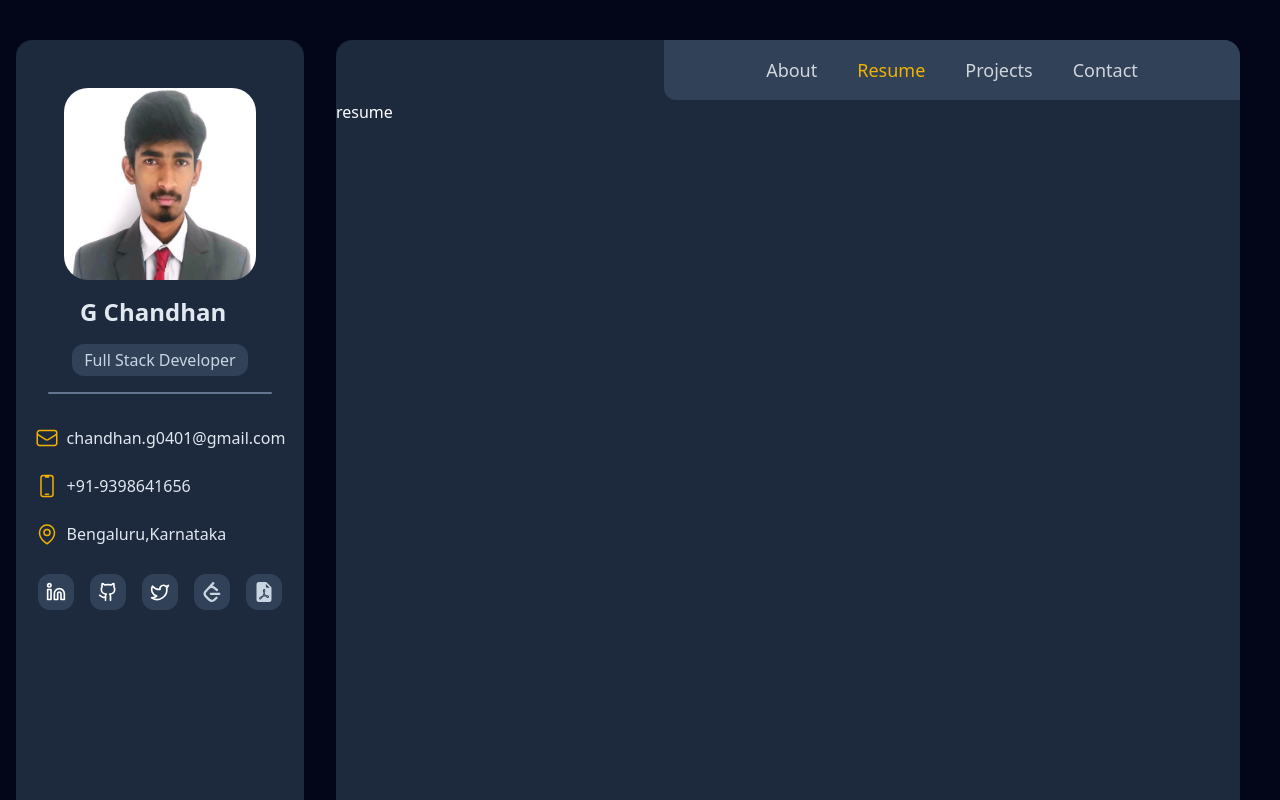
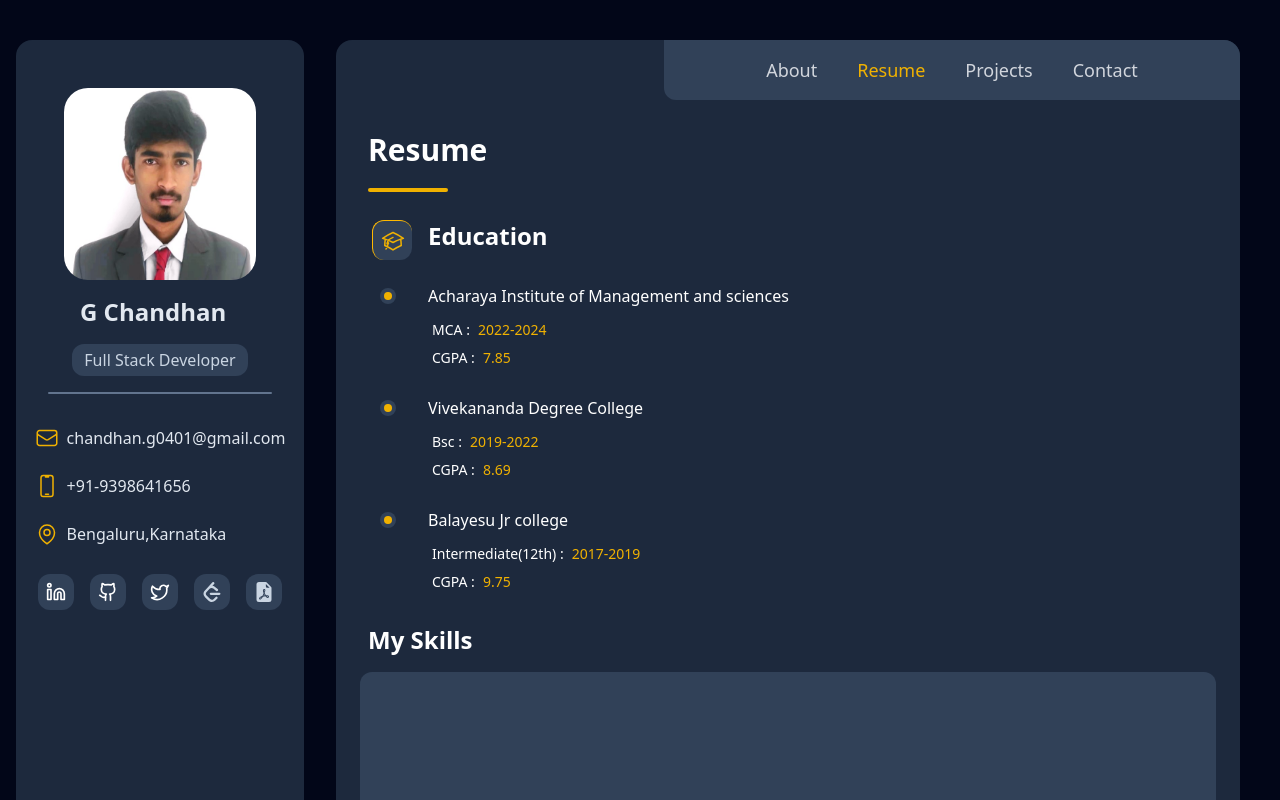
Before and after one commit to chandhan12/G-chandhan, a React (Vite) app: page /Resume in a window 1280 px wide. Shown: the top 800 px of the page. Built offline with nearby package versions, Linux system fonts and the light colour scheme.

Commit message:
added education to the resume page

```diff
--- a/src/Icons/Icons.jsx
+++ b/src/Icons/Icons.jsx
@@ -29,3 +29,13 @@ export const developmentIcon=<svg xmlns="http://www.w3.org/2000/svg" width="24"
 export const CloudIcon=<svg xmlns="http://www.w3.org/2000/svg" fill="none" viewBox="0 0 24 24" stroke-width="1.5" stroke="currentColor" className="h-12 w-12 text-yellow-500">
                             <path stroke-linecap="round" stroke-linejoin="round" d="M2.25 15a4.5 4.5 0 0 0 4.5 4.5H18a3.75 3.75 0 0 0 1.332-7.257 3 3 0 0 0-3.758-3.848 5.25 5.25 0 0 0-10.233 2.33A4.502 4.502 0 0 0 2.25 15Z" />
                             </svg>
+
+export const bookIcon=<svg xmlns="http://www.w3.org/2000/svg" fill="none" viewBox="0 0 24 24" stroke-width="1.5" stroke="currentColor" className="h-6 w-6 text-yellow-500">
+                            <path stroke-linecap="round" stroke-linejoin="round" d="M4.26 10.147a60.438 60.438 0 0 0-.491 6.347A48.62 48.62 0 0 1 12 20.904a48.62 48.62 0 0 1 8.232-4.41 60.46 60.46 0 0 0-.491-6.347m-15.482 0a50.636 50.636 0 0 0-2.658-.813A59.906 59.906 0 0 1 12 3.493a59.903 59.903 0 0 1 10.399 5.84c-.896.248-1.783.52-2.658.814m-15.482 0A50.717 50.717 0 0 1 12 13.489a50.702 50.702 0 0 1 7.74-3.342M6.75 15a.75.75 0 1 0 0-1.5.75.75 0 0 0 0 1.5Zm0 0v-3.675A55.378 55.378 0 0 1 12 8.443m-7.007 11.55A5.981 5.981 0 0 0 6.75 15.75v-1.5" />
+                            </svg>
+
+export const pointIcon=<svg xmlns="http://www.w3.org/2000/svg" fill="none" viewBox="0 0 24 24" stroke-width="1.5" stroke="currentColor" className="h-2 w-2 text-yellow-500 bg-yellow-500 rounded-full">
+<path stroke-linecap="round" stroke-linejoin="round" d="m9.75 9.75 4.5 4.5m0-4.5-4.5 4.5M21 12a9 9 0 1 1-18 0 9 9 0 0 1 18 0Z" />
+</svg>
+
+// className="h-6 w-6 text-yellow-500"
--- /dev/null
+++ b/src/components/EducationCard.jsx
@@ -0,0 +1,27 @@
+import React from 'react'
+import { pointIcon } from '../Icons/Icons'
+
+const EducationCard = (props) => {
+    const {college,branch,year,cgpa}=props
+  return (
+    <div className='p-2 m-2 w-auto'>
+        <div className='flex flex-col'>
+          <div className='flex gap-8 items-center '>
+        <div className='bg-slate-700 h-4 w-4 flex justify-center items-center rounded-full'>{pointIcon}</div>
+          <div>
+            <p>{college}</p>
+
+          </div>
+          </div>
+          <div className='ml-12 mt-2'>
+            <p className='text-sm text-yellow-500 p-1'><span className='text-white mr-2 '>{branch } :</span>{year}</p>
+
+            <p className='text-sm text-yellow-500 p-1'><span className='text-white mr-2 '>CGPA :</span>{cgpa}</p>
+          </div>
+
+        </div>
+      </div>
+  )
+}
+
+export default EducationCard
--- a/src/components/Layout.jsx
+++ b/src/components/Layout.jsx
@@ -7,7 +7,7 @@ import Navbar from './Navbar'
 const Layout = () => {
   return (
     <div className='text-white md:flex-row  flex flex-col mt-10 '>
-        <div className='mb-2 pb-2 ml-4 mr-3 md:ml-4 md:mr-4'> <Sidebar/></div>
+        <div className='mb-2 pb-2 ml-4 mr-3 md:ml-4 md:mr-4 '> <Sidebar/></div>
         <div className='bg-slate-800 w-auto md:w-full h-auto mb-4 ml-4 mr-3  md:mr-10 rounded-2xl'>
             <Navbar/>
             <Outlet/>
--- a/src/components/Sidebar.jsx
+++ b/src/components/Sidebar.jsx
@@ -7,7 +7,7 @@ import SidebarItem from './sidebarItem'
 
 const Sidebar = () => {
   return (
-    <div className=' md:h-screen h-auto pb-4 md:w-72 w-full bg-slate-800 rounded-2xl flex flex-col items-center '>
+    <div className=' md:h-full h-auto pb-4 md:w-72 w-full bg-slate-800 rounded-2xl flex flex-col items-center '>
      <div className='m-2 p-2  h-auto  mt-10 flex md:flex-col justify-center' >
         <img src={profilepic} alt="" className='md:h-48 md:w-48 h-24 w-24 rounded-3xl'/>
         <div className='md:flex flex flex-col '>
--- a/src/pages/About.jsx
+++ b/src/pages/About.jsx
@@ -22,7 +22,7 @@ const About = () => {
         <div className='grid md:grid-cols-2 p-3'>
           <Works icon={developmentIcon} title="Frontend Development" decription="Building responsive, user-friendly interfaces using modern frameworks and technologies."/>
           <Works icon={developmentIcon} title="Backend Development" decription="Creatingscalable backends with Node.js, Express.js, and MongoDB, focusing on performance and efficiency"/>
-          <Works icon={CloudIcon} title="Cloud / Devops (Learning)" decription="Building responsive, user-friendly interfaces using modern frameworks and technologies."/>
+          <Works icon={CloudIcon} title="Cloud / Devops (Learning)" decription="I’m learning cloud technologies and DevOps practices to streamline app deployment and automation."/>
 
         </div>
 
--- a/src/pages/Resume.jsx
+++ b/src/pages/Resume.jsx
@@ -1,9 +1,28 @@
 import React from 'react'
+import { bookIcon, pointIcon } from '../Icons/Icons'
+import EducationCard from '../components/EducationCard'
 
 const Resume = () => {
   return (
-    <div>
-      resume
+    <div className='p-6'>
+    <h2 className='text-3xl font-semibold text-white m-2 mb-4'>Resume</h2>
+    <div className='h-1 w-20 m-2 mt-5 rounded-2xl bg-yellow-500'></div>
+    <div className='p-1 '>
+      <div className='flex items-center gap-2 m-2 '>
+        <div className='h-10 w-10 bg-slate-700 border-e-0 border-b-0 border border-l-amber-400  border-t-amber-400  rounded-xl  flex items-center justify-center'>{bookIcon}</div>
+        <div>
+        <h2 className='text-2xl font-semibold text-white m-2 mb-4'>Education</h2>
+        </div>
+      </div>
+      <EducationCard college="Acharaya Institute of Management and sciences" branch="MCA" year="2022-2024" cgpa="7.85" />
+      <EducationCard college="Vivekananda Degree College" branch="Bsc" year="2019-2022" cgpa="8.69" />
+      <EducationCard college="Balayesu Jr college" branch="Intermediate(12th)" year="2017-2019" cgpa="9.75" />
+    </div>
+    <h2 className='text-2xl font-semibold text-white m-2 mb-4'>My Skills</h2>
+
+    <div className='bg-slate-700 h-96 w-full rounded-xl mt-2'>
+
+    </div>
     </div>
   )
 }
```
